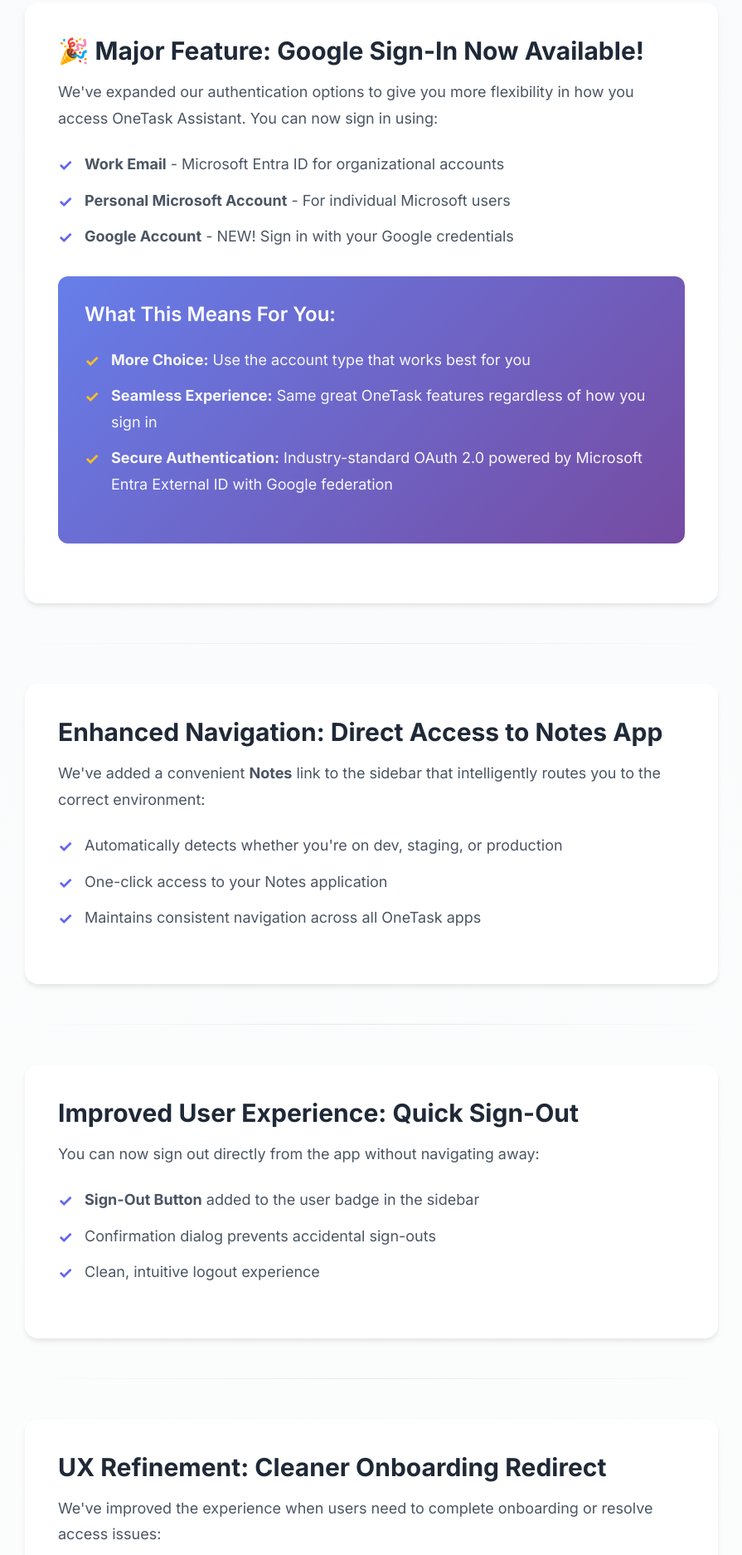
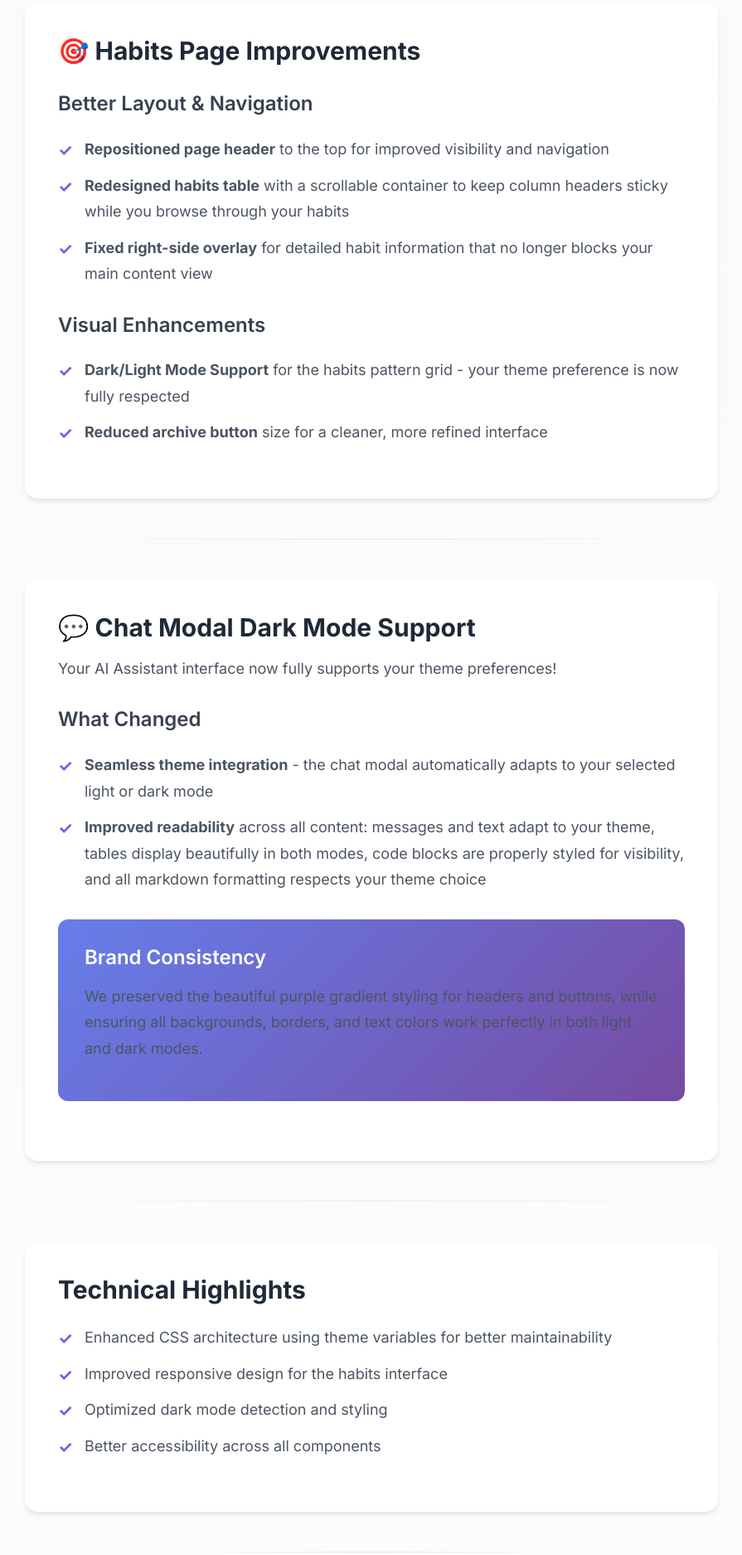
Before and after one commit to stevenmc1060/1task-website, a website: page updates.html in a window 1280 px wide. Shown: the part 283-2157 px from the top of the page at 83% size, without its empty margins (192-1087 px from the left). Drawn offline with Linux system fonts and the light colour scheme.

Commit message:
Add January 10, 2026 updates: Habits page improvements and Chat modal dark mode support

```diff
--- a/updates.html
+++ b/updates.html
@@ -196,8 +196,74 @@
         <div class="updates-container">
             <div class="updates-header">
                 <h1 class="updates-title">Recent Updates & Improvements</h1>
-                <p class="updates-date">January 4, 2026</p>
+                <p class="updates-date">January 10, 2026</p>
             </div>
+
+            <!-- Habits Page & Chat Modal Updates -->
+            <div class="update-section">
+                <h2>🎯 Habits Page Improvements</h2>
+
+                <h3>Better Layout & Navigation</h3>
+                <ul>
+                    <li><strong>Repositioned page header</strong> to the top for improved visibility and navigation</li>
+                    <li><strong>Redesigned habits table</strong> with a scrollable container to keep column headers sticky while you browse through your habits</li>
+                    <li><strong>Fixed right-side overlay</strong> for detailed habit information that no longer blocks your main content view</li>
+                </ul>
+
+                <h3>Visual Enhancements</h3>
+                <ul>
+                    <li><strong>Dark/Light Mode Support</strong> for the habits pattern grid - your theme preference is now fully respected</li>
+                    <li><strong>Reduced archive button</strong> size for a cleaner, more refined interface</li>
+                </ul>
+            </div>
+
+            <div class="divider"></div>
+
+            <!-- Chat Modal Dark Mode -->
+            <div class="update-section">
+                <h2>💬 Chat Modal Dark Mode Support</h2>
+                <p>Your AI Assistant interface now fully supports your theme preferences!</p>
+
+                <h3>What Changed</h3>
+                <ul>
+                    <li><strong>Seamless theme integration</strong> - the chat modal automatically adapts to your selected light or dark mode</li>
+                    <li><strong>Improved readability</strong> across all content: messages and text adapt to your theme, tables display beautifully in both modes, code blocks are properly styled for visibility, and all markdown formatting respects your theme choice</li>
+                </ul>
+
+                <div class="highlight-box">
+                    <h3>Brand Consistency</h3>
+                    <p>We preserved the beautiful purple gradient styling for headers and buttons, while ensuring all backgrounds, borders, and text colors work perfectly in both light and dark modes.</p>
+                </div>
+            </div>
+
+            <div class="divider"></div>
+
+            <!-- Technical Highlights -->
+            <div class="update-section">
+                <h2>Technical Highlights</h2>
+                <ul>
+                    <li>Enhanced CSS architecture using theme variables for better maintainability</li>
+                    <li>Improved responsive design for the habits interface</li>
+                    <li>Optimized dark mode detection and styling</li>
+                    <li>Better accessibility across all components</li>
+                </ul>
+            </div>
+
+            <div class="divider"></div>
+
+            <!-- Deployment Status -->
+            <div class="update-section">
+                <h2>Deployment Status</h2>
+                <div class="status-badge">✅ Live in All Environments</div>
+                <ul style="margin-top: 1.5rem;">
+                    <li><strong>Production:</strong> app.1taskassistant.com</li>
+                    <li><strong>Staging:</strong> staging.1taskassistant.com</li>
+                    <li><strong>Development:</strong> dev.1taskassistant.com</li>
+                </ul>
+                <p>All updates have been deployed via automated GitHub Actions workflows to ensure consistency across environments.</p>
+            </div>
+
+            <div class="divider"></div>
 
             <!-- Google Sign-In -->
             <div class="update-section">
```
